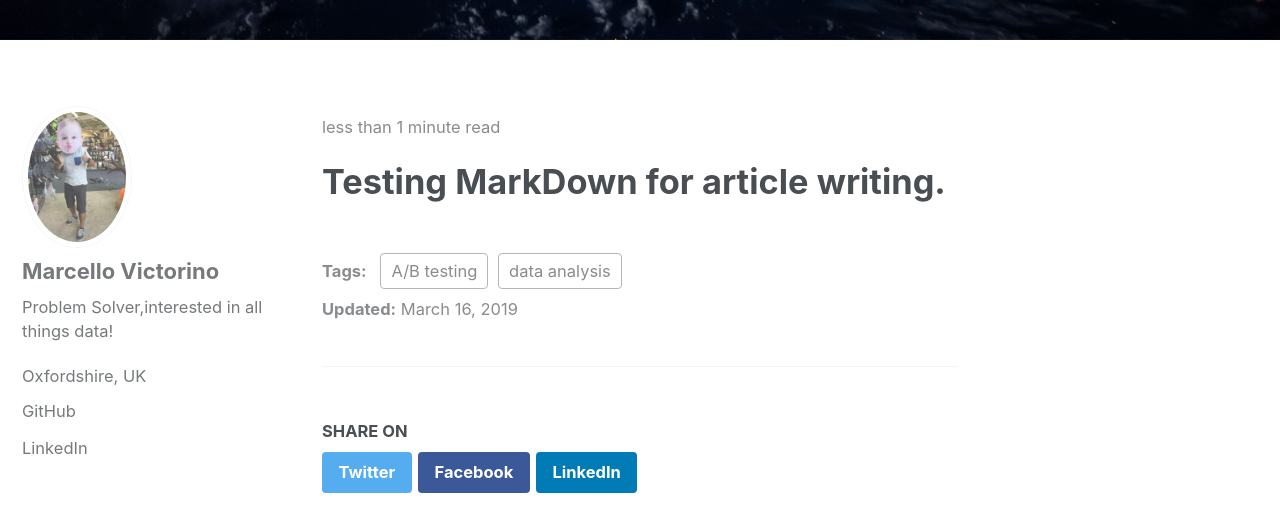
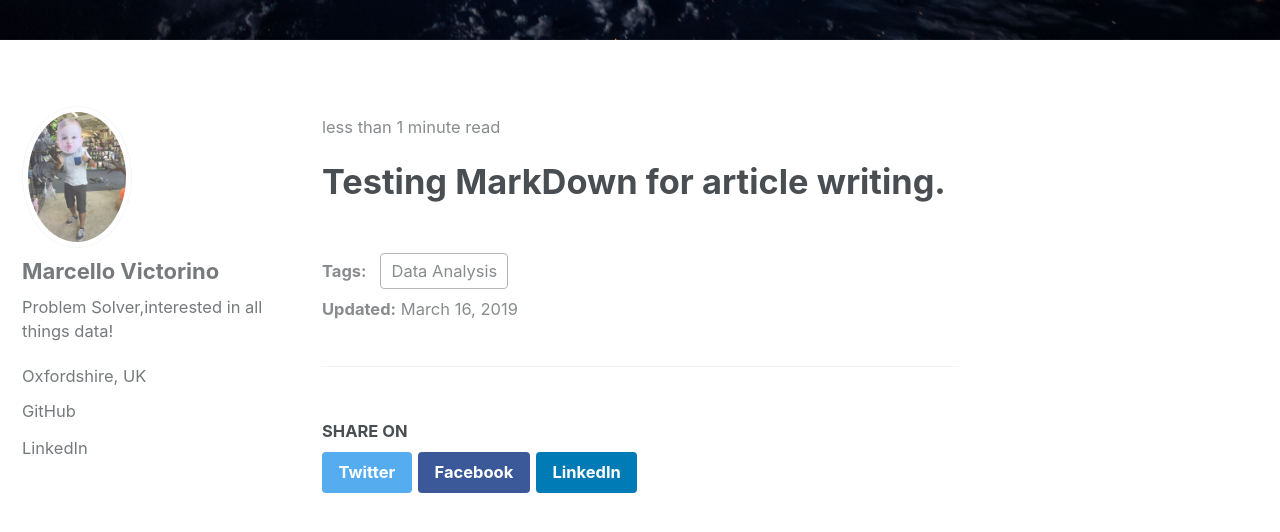
Before and after one commit to marcellovictorino/marcellovictorino.github.io, a Jekyll site: the page built from _posts/2019-03-16-ABtesting.md, in a window 1280 px wide and 900 px high, scrolled down 901 px. Shown: the top 532 px of the window. Built offline with Jekyll 4.4.1, drawn with Linux system fonts in a browser that asks for light colours; cached includes are drawn as plain includes.

Commit message:
fix: linkedin logo

```diff
--- a/_config.yml
+++ b/_config.yml
@@ -128,7 +128,7 @@
       icon: "fab fa-fw fa-github"
       url: "https://github.com/marcellovictorino"
     - label: "LinkedIn"
-      icon: "fab fa-fw fa-linkedin-square"
+      icon: "fab fa-fw fa-linkedin"
       url: "https://www.linkedin.com/in/marcello-victorino-a2b41656/"
 
 # Site Footer
--- a/_posts/2019-03-16-ABtesting.md
+++ b/_posts/2019-03-16-ABtesting.md
@@ -1,7 +1,7 @@
 ---
 title: ""
 date: 2019-03-16
-tags: [data analysis, A/B testing]
+tags: [Data Analysis]
 header:
     image: "/images/nasa-sky.jpg"
 excerpt: "Testing"
```
